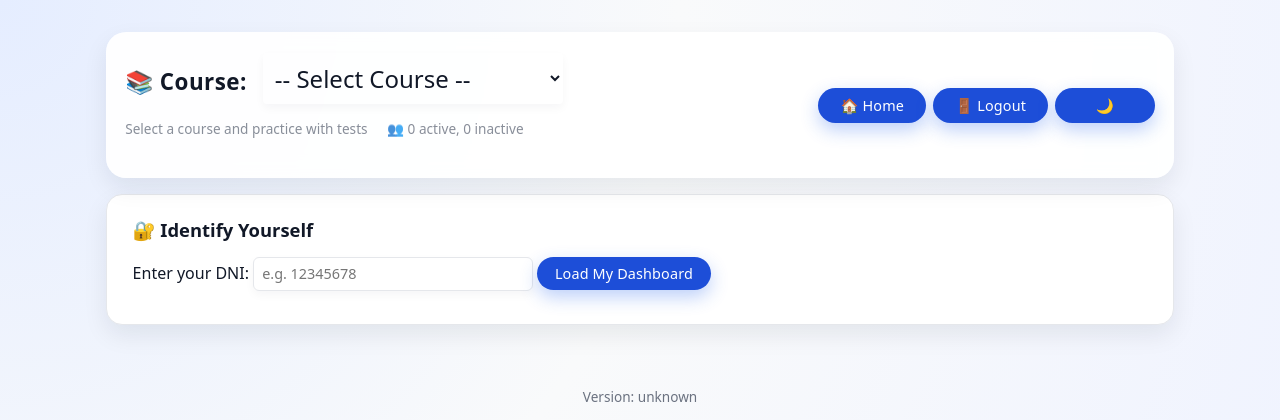
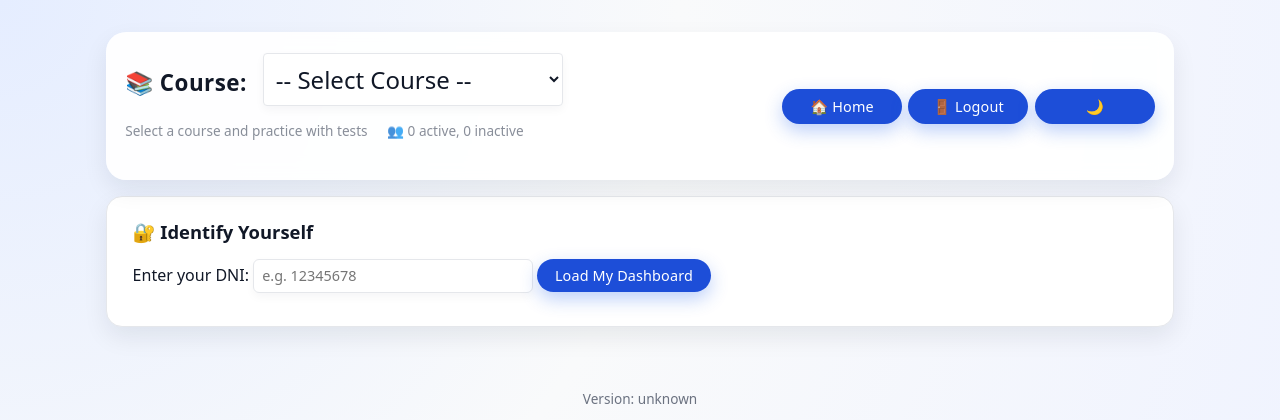
Before and after one commit to foreswearer/quiz, a FastAPI app: page / in a window 1280 px wide. Shown: the top 420 px of the page. Run offline with FastAPI, Linux system fonts and the light colour scheme; data that the repository does not hold is empty.

Commit message:
Fix dropdown theme variables and align toolbar buttons with equal width

```diff
--- a/static/css/portal.css
+++ b/static/css/portal.css
@@ -29,7 +29,12 @@ h2 {
 .toolbar-buttons {
     display: flex;
     gap: 0.4rem;
-    align-items: center;
+    align-items: stretch;
+}
+
+.toolbar-buttons > button {
+    min-width: 120px;
+    width: 120px;
 }
 
 label {
@@ -53,17 +58,17 @@ select {
     font-size: 1.5rem;
     padding: 0.5rem;
     border-radius: 4px;
-    background: var(--bg-secondary);
-    color: var(--text);
-    border: 1px solid var(--border);
+    background-color: var(--bg-card);
+    color: var(--text-color);
+    border: 1px solid var(--border-color);
     max-width: none;
     width: auto;
     min-width: 300px;
 }
 
 #course-select option {
-    background: var(--bg-secondary);
-    color: var(--text);
+    background-color: var(--bg-card);
+    color: var(--text-color);
     padding: 0.5rem;
 }
 
```
